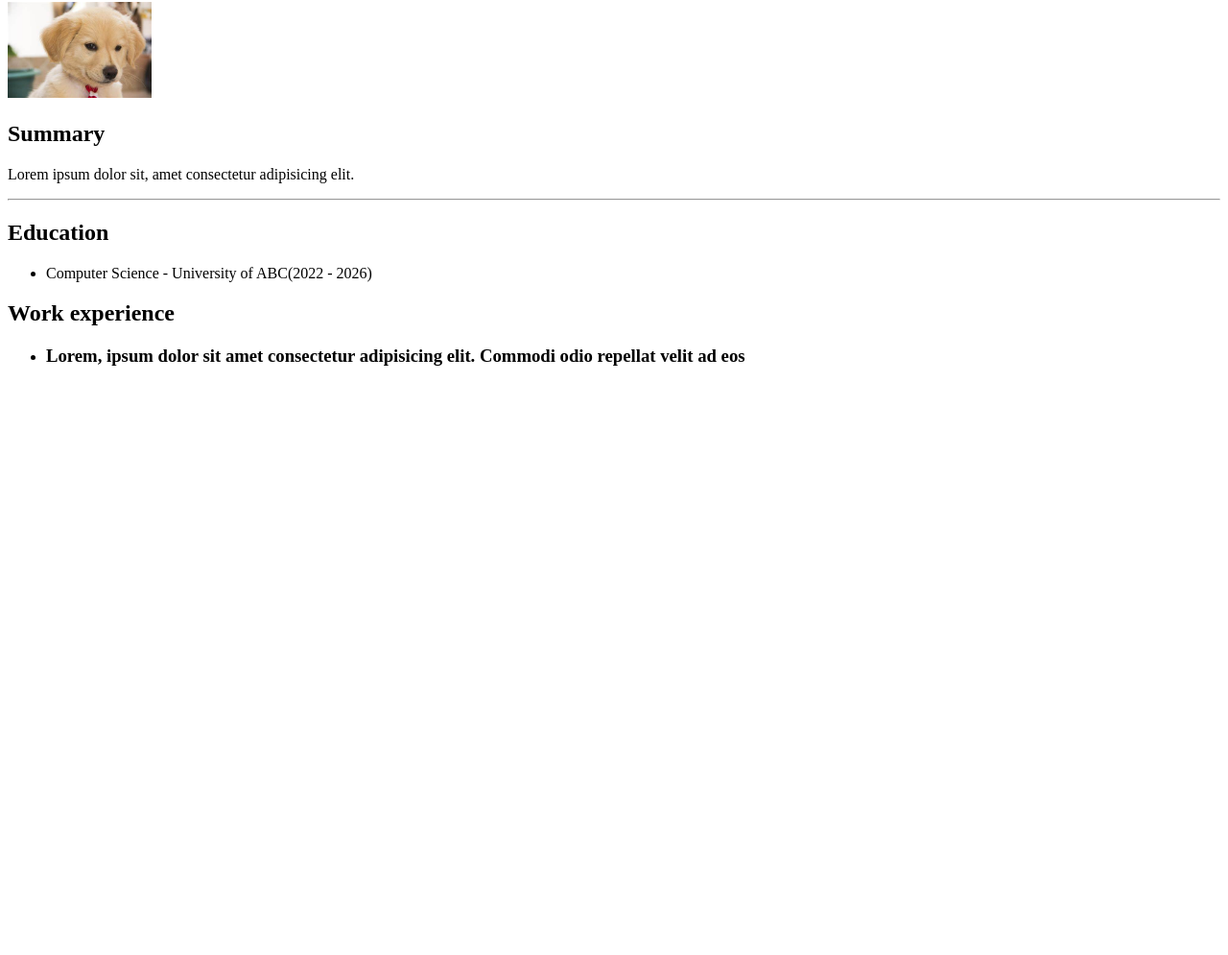
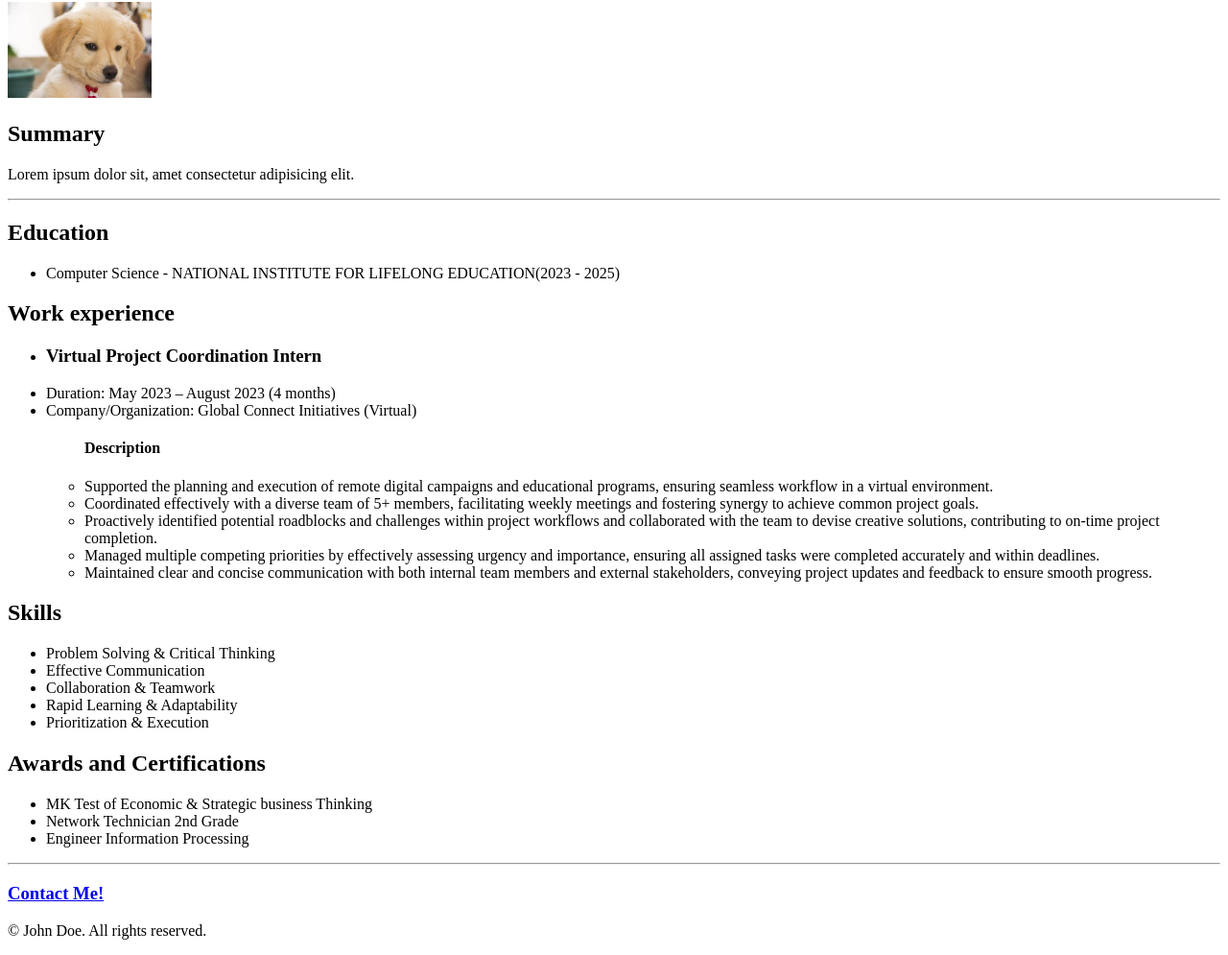
Before and after one commit to JinsanPark/html, a plain HTML site: page index.html in a window 1280 px wide. Shown: the part 78-1073 px from the top of the page at 96% size. Before the commit the page ends 800 px from the top, so only its background shows below. Drawn offline with Linux system fonts and the light colour scheme; files whose address does not match are found by name.

Commit message:
Add files via upload

```diff
--- a/index.html
+++ b/index.html
@@ -1,10 +1,12 @@
 <!DOCTYPE html>
 <html lang="en">
+
 <head>
     <meta charset="UTF-8">
     <meta name="viewport" content="width=device-width, initial-scale=1.0">
     <title>Resume</title>
 </head>
+
 <body>
 
     <h1>John Doe</h1>
@@ -17,14 +19,58 @@
 
     <h2>Education</h2>
     <ul>
-        <li>Computer Science - University of ABC(2022 - 2026)</li>
+        <li>Computer Science - NATIONAL INSTITUTE FOR LIFELONG EDUCATION(2023 - 2025)</li>
     </ul>
 
     <h2>Work experience</h2>
 
     <ul>
-        <li><h3>Lorem, ipsum dolor sit amet consectetur adipisicing elit. Commodi odio repellat velit ad eos</h3></li>
+        <li>
+            <h3>Virtual Project Coordination Intern</h3>
+        </li>
+        <li>Duration: May 2023 – August 2023 (4 months)</li>
+        <li>Company/Organization: Global Connect Initiatives (Virtual)</li>
+        <ul>
+            <h4>Description</h4>
+            <li>Supported the planning and execution of remote digital campaigns and educational programs, ensuring
+                seamless workflow in a virtual environment.</li>
+            <li>Coordinated effectively with a diverse team of 5+ members, facilitating weekly meetings and fostering
+                synergy to achieve common project goals.</li>
+            <li>Proactively identified potential roadblocks and challenges within project workflows and collaborated
+                with the team to devise creative solutions, contributing to on-time project completion.</li>
+            <li>Managed multiple competing priorities by effectively assessing urgency and importance, ensuring all
+                assigned tasks were completed accurately and within deadlines.</li>
+            <li>Maintained clear and concise communication with both internal team members and external stakeholders,
+                conveying project updates and feedback to ensure smooth progress.</li>
+        </ul>
+
     </ul>
 
+    <h2>Skills</h2>
+    <ul>
+        <li>Problem Solving & Critical Thinking</li>
+        <li>Effective Communication</li>
+        <li>Collaboration & Teamwork</li>
+        <li>Rapid Learning & Adaptability</li>
+        <li>Prioritization & Execution</li>
+    </ul>
+
+    <h2>Awards and Certifications</h2>
+    <ul>
+        <li>
+            MK Test of Economic & Strategic business Thinking
+        </li>
+        <li>Network Technician 2nd Grade</li>
+        <li>Engineer Information Processing</li>
+    </ul>
+
+    <hr>
+<h3><a href="./public/contact.html">Contact Me!</a></h3>
+
+<footer>
+    <p>© John Doe. All rights reserved.</p>
+</footer>
+
 </body>
+
 </html>
```
Also changed, not shown: public/contact.html (added, +21 -0 lines), img/dog.png (added).
